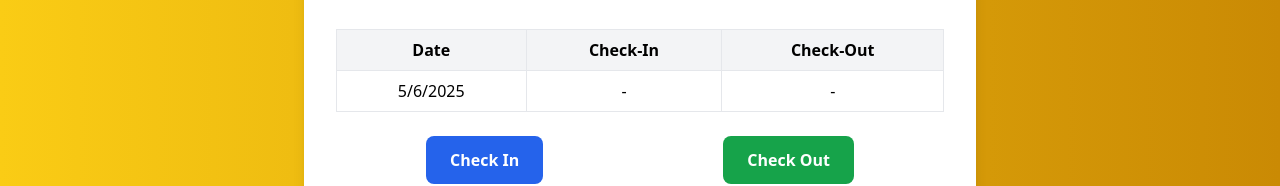
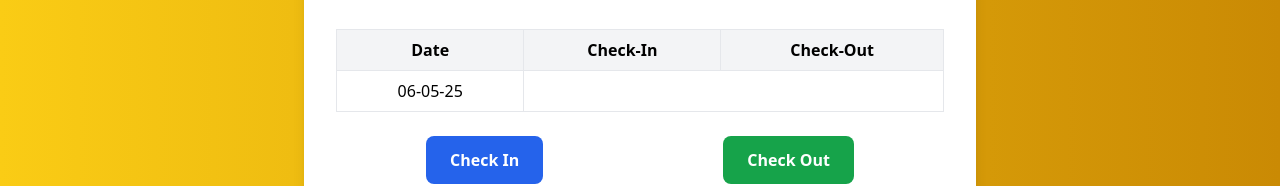
Before and after one commit to vritika-21/frontend, a React (Create React App) app: page /attendance in a window 1280 px wide. Shown: the part 324-510 px from the top of the page. Built offline with nearby package versions, Linux system fonts and the light colour scheme; sample sign-in values are in the browser's storage; the HTML template or start-up script is replaced by a standard one.

Commit message:
commited after mongodb cluster adding

```diff
--- a/src/pages/Attendance.jsx
+++ b/src/pages/Attendance.jsx
@@ -5,11 +5,7 @@ import 'react-toastify/dist/ReactToastify.css';
 import { useNavigate } from 'react-router-dom';
 import axios from 'axios';
 
-const Attendance = () => {
-    const [attendance, setAttendance] = useState({
-        checkedIn: false,
-        checkedOut: false
-    });
+ const Attendance = () => {
 
     const navigate = useNavigate();
 
@@ -22,9 +18,6 @@ const Attendance = () => {
     }, []);
 
     const handleCheckIn = async () => {
-        if (attendance.checkedIn) {
-            toast.warning("Attendance already marked!");
-        } else {
             try {
                 const token = localStorage.getItem('token');
                 const currentDate = new Date();
@@ -33,29 +26,23 @@ const Attendance = () => {
                     checkInTime: currentDate.toTimeString().split(' ')[0]
                 };
 
-                const response = await axios.post('http://localhost:5001/api/attendance/checkin', data, {
+                const response = await axios.post('https://backend-zeta-livid-69.vercel.app/api/attendance/checkin', data, {
                     headers: {
                         Authorization: `Bearer ${token}`
                     }
                 });
 
                 if (response.status === 200) {
-                    setAttendance({ ...attendance, checkedIn: true });
                     toast.success("Checked in successfully!");
                 }
             } catch (error) {
                 console.error("Check-in error:", error.response ? error.response.data : error);
                 toast.error(error.response ? error.response.data.message : "Failed to check in!");
             }
-        }
+        //}
     };
 
     const handleCheckOut = async () => {
-        if (!attendance.checkedIn) {
-            toast.warning("Please check in first!");
-        } else if (attendance.checkedOut) {
-            toast.warning("Already checked out!");
-        } else {
             try {
                 const token = localStorage.getItem('token');
                 const currentDate = new Date();
@@ -71,15 +58,13 @@ const Attendance = () => {
                 });
 
                 if (response.status === 200) {
-                    setAttendance({ ...attendance, checkedOut: true });
                     toast.success("Checked out successfully!");
                 }
             } catch (error) {
                 console.error("Check-out error:", error);
                 toast.error("Failed to check out!");
             }
-        }
-    };
+   };
 
     return (
         <>
@@ -98,9 +83,17 @@ const Attendance = () => {
                         </thead>
                         <tbody>
                             <tr>
-                                <td className="py-2 px-4 border">{new Date().toLocaleDateString()}</td>
-                                <td className="py-2 px-4 border">{attendance.checkedIn ? '✔️' : '-'}</td>
-                                <td className="py-2 px-4 border">{attendance.checkedOut ? '✔️' : '-'}</td>
+                                <td className="py-2 px-4 border">
+                                    {(() => {
+                                        const date = new Date();
+                                        const day = String(date.getDate()).padStart(2, '0');
+                                        const month = String(date.getMonth() + 1).padStart(2, '0');
+                                        const year = String(date.getFullYear()).slice(-2);
+                                        return `${day}-${month}-${year}`;
+                                    })()}
+                                </td>
+                              {/* <td className="py-2 px-4 border">{attendance.checkedIn ? '✔️' : '-'}</td>
+                                <td className="py-2 px-4 border">{attendance.checkedOut ? '✔️' : '-'}</td> */}
                             </tr>
                         </tbody>
                     </table>
```
